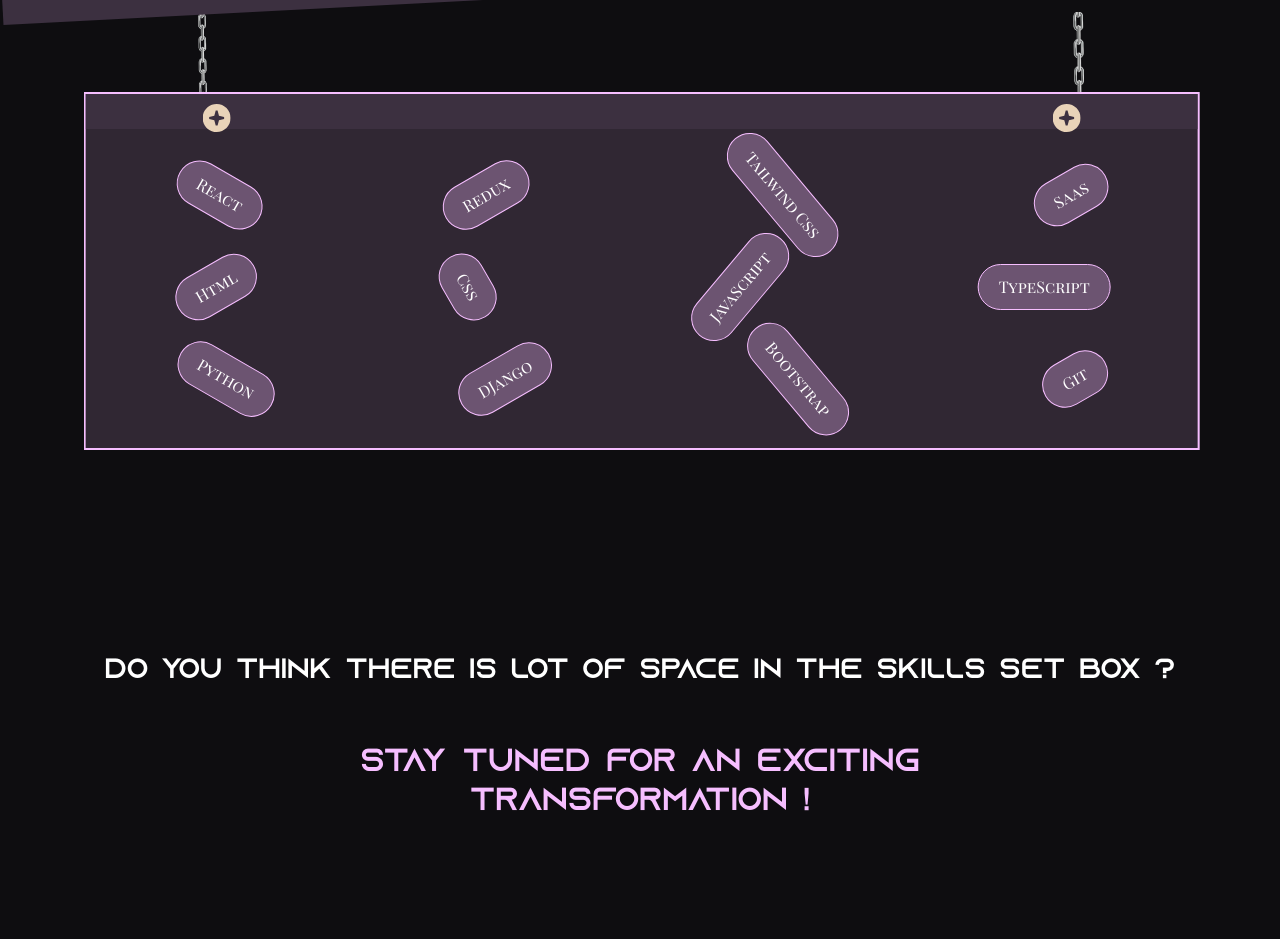
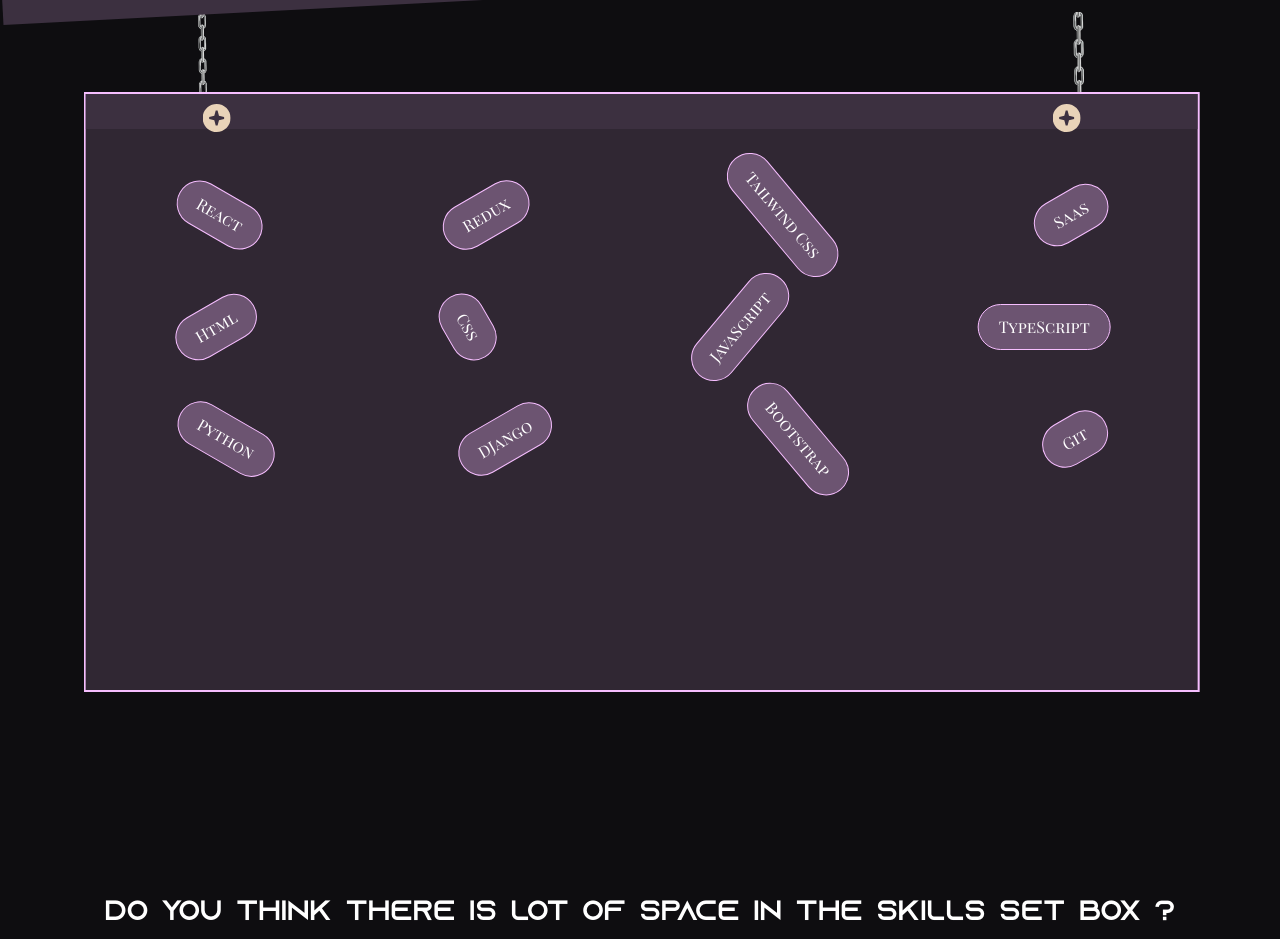
Before and after one commit to srvinith/vinith_portfolio, a React (Create React App) app: page / in a window 1280 px wide. Shown: the part 6379-7318 px from the top of the page. Built offline with nearby package versions, Linux system fonts and the light colour scheme.

Commit message:
sat changes

```diff
--- a/src/App.css
+++ b/src/App.css
@@ -1607,7 +1607,7 @@ footer {
   background-color: #000;
   transform: translate3d(0, 0, 0);
   position: absolute;
-  top: 80px;
+  top: 75px;
   left: 13px;
   right: -13px;
   /* right: 900px; */
@@ -1651,6 +1651,15 @@ body::after,body::before{
   body::after,body::before{
     height: 700vh;
   }
+  .work-box-con{
+    height: 75vh;
+  }
+  .list-of-skills{
+    padding: 50px 0;
+  }
+  .eyes{
+    top:-20px;
+  }
 }
 
 @media screen and (min-width:769px) and (max-width:1024px) {
```
